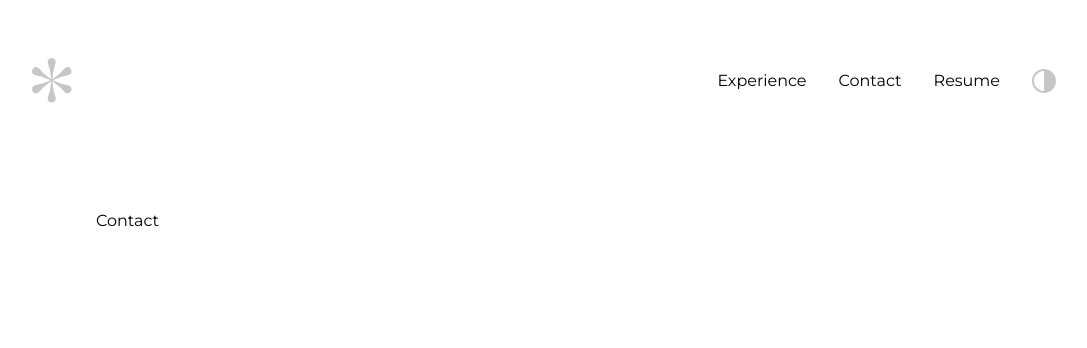
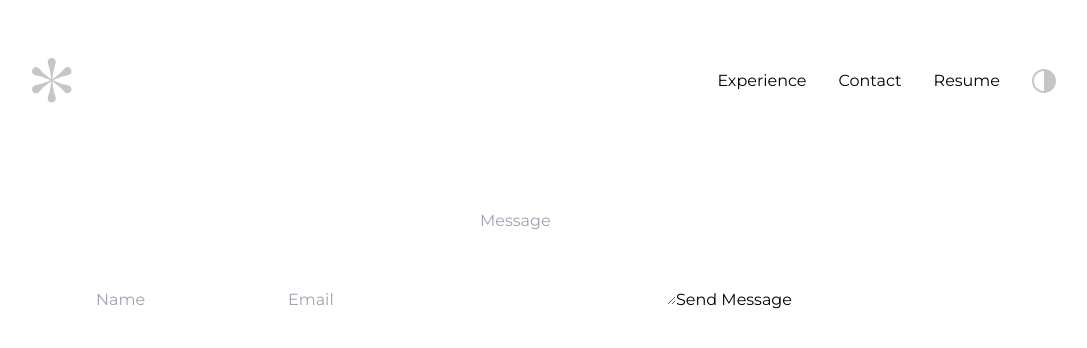
Before and after one commit to Rajath-Acharya/Portfolio, a Next.js app: page /contact in a window 1280 px wide. Shown: the top 348 px of the page, without its empty margins (96-1183 px from the left). Built offline with nearby package versions, Linux system fonts and the light colour scheme.

Commit message:
alignment

```diff
--- a/package.json
+++ b/package.json
@@ -12,6 +12,7 @@
     "autoprefixer": "10.4.14",
     "next": "13.4.4",
     "next-themes": "^0.2.1",
+    "nodemailer": "^6.9.3",
     "postcss": "8.4.23",
     "react": "18.2.0",
     "react-dom": "18.2.0",
--- /dev/null
+++ b/pages/api/contact.js
@@ -0,0 +1,28 @@
+import nodemailer from 'nodemailer';
+
+export default async function handler(req, res) {
+  try {
+    const payload = req.body;
+    // create reusable transporter object using the default SMTP transport
+    let transporter = nodemailer.createTransport({
+      service: "gmail",
+      port: 465,
+      secure: true,
+      auth: {
+        user: "rajathdev12@gmail.com",
+        pass: process.env.NEXT_PUBLIC_GMAIL_APP_PASSWORD,
+      },
+    });
+    // send mail with defined transport object
+    let info = {
+      from: `${payload.name} ${payload.email}`, // sender address
+      to: "rajath365@gmail.com",
+      subject: "Contact Form", // Subject line
+      text: payload.message,
+    };
+    await transporter.sendMail(info)
+    res.status(200).json({ message: 'Message sent successfully' });
+  } catch(error) {
+    res.status(400).json({ error });
+  }
+}
--- /dev/null
+++ b/src/app/components/ContactForm.js
@@ -0,0 +1,54 @@
+"use client";
+
+import { useState } from "react";
+
+export default function ContactForm() {
+  const [name, setName] = useState('');
+  const [email, setEmail] = useState('');
+  const [message, setMessage] = useState('');
+
+  async function onSubmit(e) {
+    e.preventDefault();
+
+    await fetch('/api/contact', {
+      method: "POST",
+      body: JSON.stringify({
+        name,
+        email,
+        message
+      }),
+      headers: {
+        'Content-Type': 'application/json'
+      }
+    })
+  }
+
+  return (
+    <form onSubmit={onSubmit}>
+      <input
+        type="text"
+        value={name}
+        placeholder="Name"
+        onChange={e => setName(e.target.value)}
+        required
+      />
+      <input
+        type="email"
+        value={email}
+        placeholder="Email"
+        onChange={e => setEmail(e.target.value)}
+        required
+      />
+      <textarea
+        rows={4}
+        value={message}
+        placeholder="Message"
+        onChange={e => setMessage(e.target.value)}
+        required
+      />
+      <button type="submit">
+        Send Message
+      </button>
+    </form>
+  )
+}
--- a/src/app/contact/page.js
+++ b/src/app/contact/page.js
@@ -1,5 +1,7 @@
+import ContactForm from "../components/ContactForm";
+
 export default function Contact() {
   return (
-    <h1>Contact</h1>
+    <ContactForm />
   )
 }
--- a/src/app/page.js
+++ b/src/app/page.js
@@ -1,12 +1,11 @@
 export default function Home() {
   return (
     <section>
-      <h1 className="tracking-widest text-4xl font-semibold mb-12">I'M RAJATH ACHARYA</h1>
+      <h1 className="tracking-widest text-4xl font-semibold mb-12">
+        I'M RAJATH ACHARYA
+      </h1>
       <p>
-        A software developer based in Mangalore, Karnataka, India.
-      </p>
-      <p>
-
+        A Software Developer based in Mangalore, Karnataka, India.
       </p>
     </section>
   )
```
Also changed, not shown: 1 other file (tests, documents, lock files or other folders).
